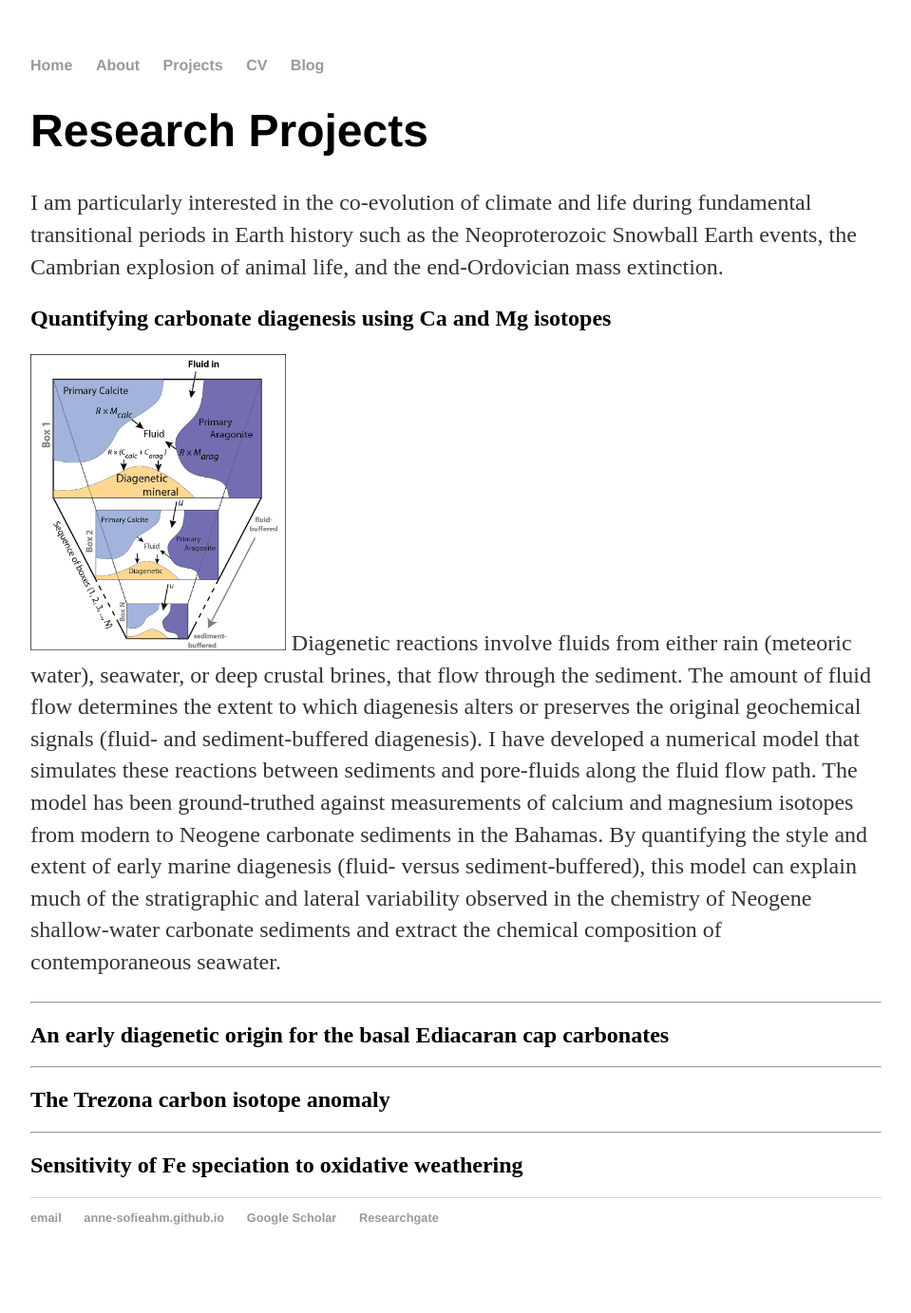
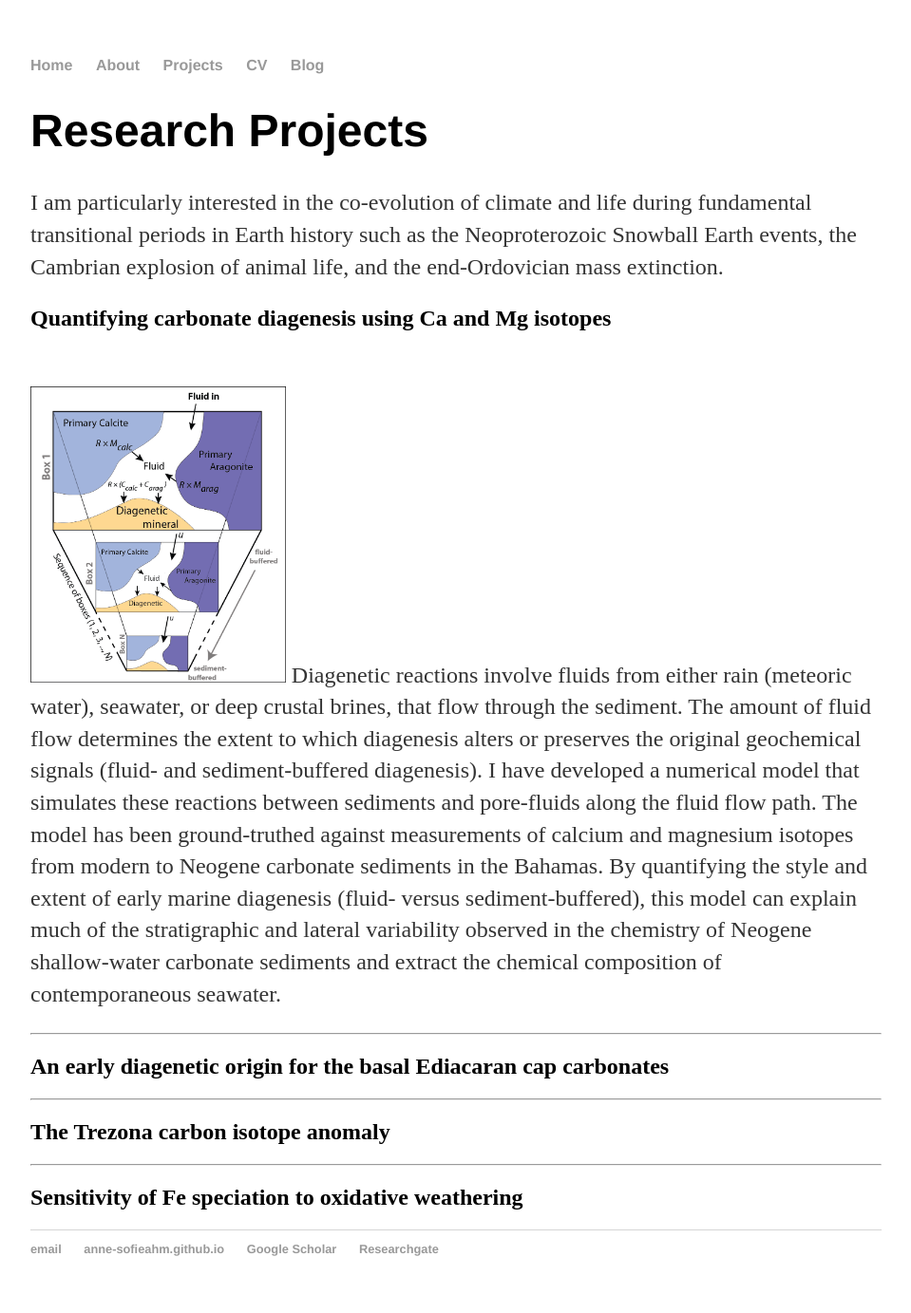
Before and after one commit to Anne-SofieAhm/Anne-SofieAhm.github.io, a Jekyll site: the page built from projects/index.html, in a window 1280 px wide. Shown: the whole page at 95% size, without its empty margins (160-1119 px from the left). Built offline with Jekyll 4.4.1, drawn with Linux system fonts in a browser that asks for light colours; before the commit the page ends 1350 px from its top, so only the background shows below that.

Commit message:
Update index.html

```diff
--- a/projects/index.html
+++ b/projects/index.html
@@ -11,8 +11,8 @@ title: Research Projects
   end-Ordovician mass extinction.</p>
 
 <h2>Quantifying carbonate diagenesis using Ca and Mg isotopes</h2>
-<p>
-<img src="../Fig1_boxmodel_b.png" width="30%" align=”right”/>
+
+<p><BR CLEAR=”left” /><img src="../Fig1_boxmodel_b.png" width="30%" align=”right”/>
 Diagenetic reactions involve fluids from either rain (meteoric water), seawater,
   or deep crustal brines, that flow through the sediment. The amount of fluid flow
   determines the extent to which diagenesis alters or preserves the original geochemical
```
